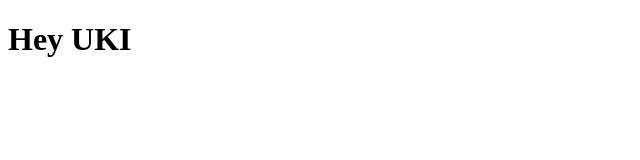
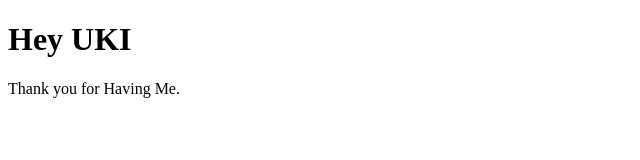
Before and after one commit to Dev-Pavithan/Practise, a plain HTML site: page index.html in a window 1280 px wide. Shown: the whole page, without its empty margins (0-640 px from the left). Drawn offline with Linux system fonts and the light colour scheme.

Commit message:
Update index.html

```diff
--- a/index.html
+++ b/index.html
@@ -7,5 +7,6 @@
 </head>
 <body>
     <h1>Hey UKI</h1>
+    <p>Thank you for Having Me.</p>
 </body>
 </html>
```
